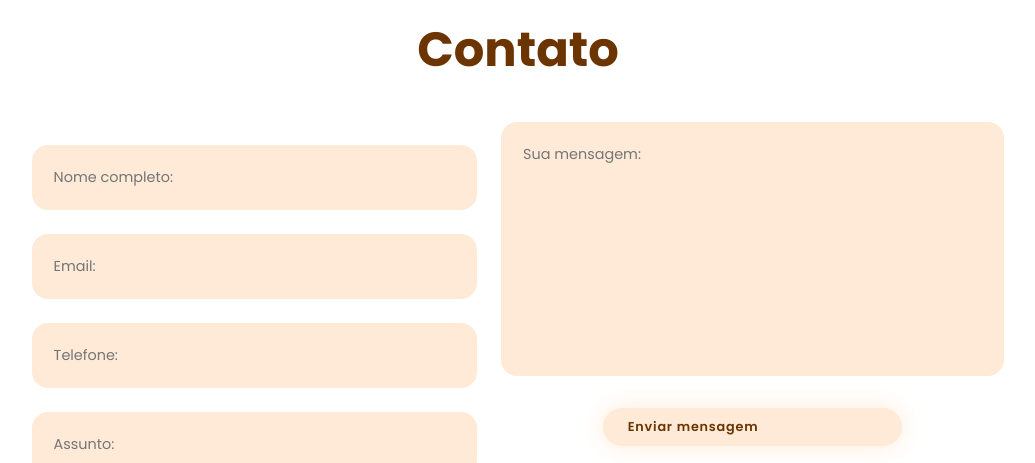
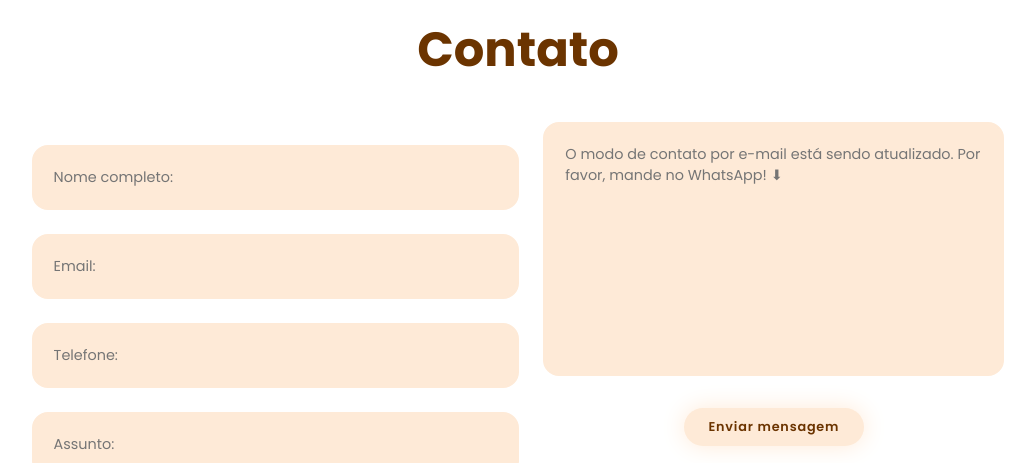
Before and after one commit to uviitinho/Portifolio, a plain HTML site: page index.html in a window 1280 px wide. Shown: the part 4210-4673 px from the top of the page, without its empty margins (122-1157 px from the left). Drawn offline with nearby package versions, Linux system fonts and the light colour scheme.

Commit message:
Atualização de contato

```diff
--- a/index.html
+++ b/index.html
@@ -296,8 +296,8 @@
       </div>
 
       <div class="input-group-2">
-        <textarea name="" id="" cols="30" rows="10" placeholder="Sua mensagem:" ></textarea>
-        <input type="enviar" value="Enviar mensagem" class="btn">
+        <textarea name="" id="" cols="30" rows="10" placeholder="O modo de contato por e-mail está sendo atualizado. Por favor, mande no WhatsApp! ⬇" ></textarea>
+        <input type="button" value="Enviar mensagem" class="btn">
         <p></p>
         <a href="https://wa.me/5511994814535?text=Olá,+gostaria+de+mais+informações." target="_blank" class="btn-whatsapp">
           <i class='bx bxl-whatsapp'></i> Enviar mensagem no WhatsApp
```
